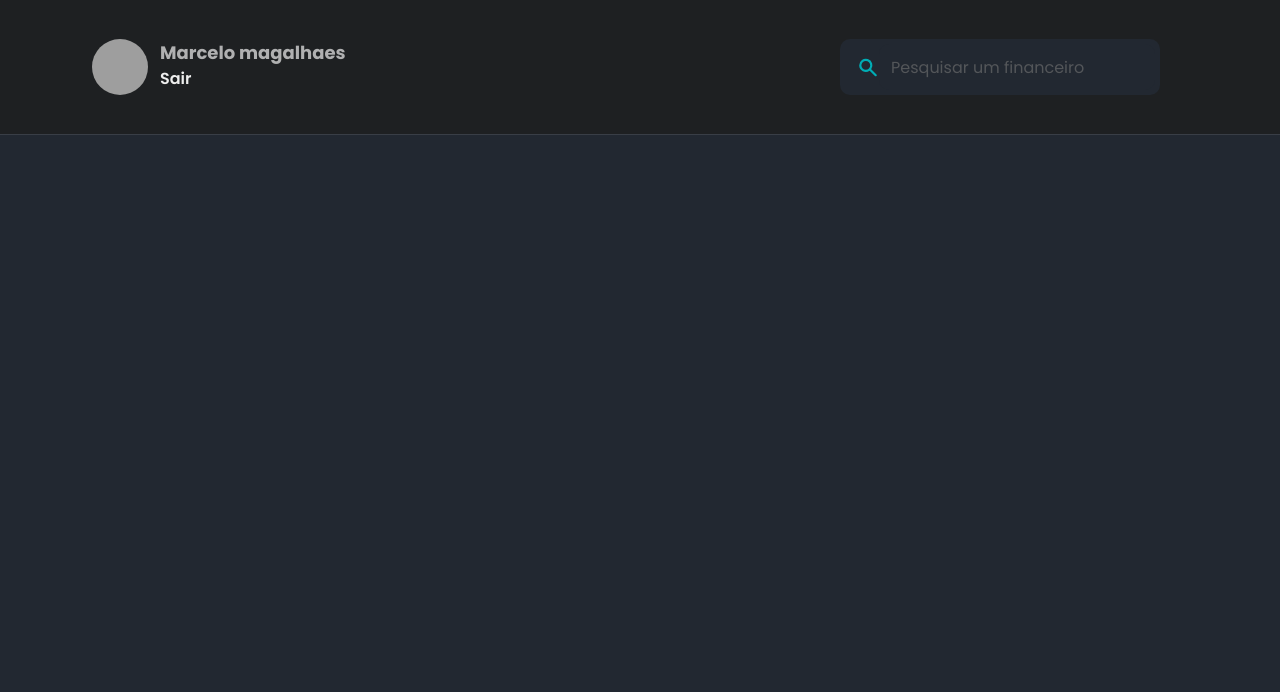
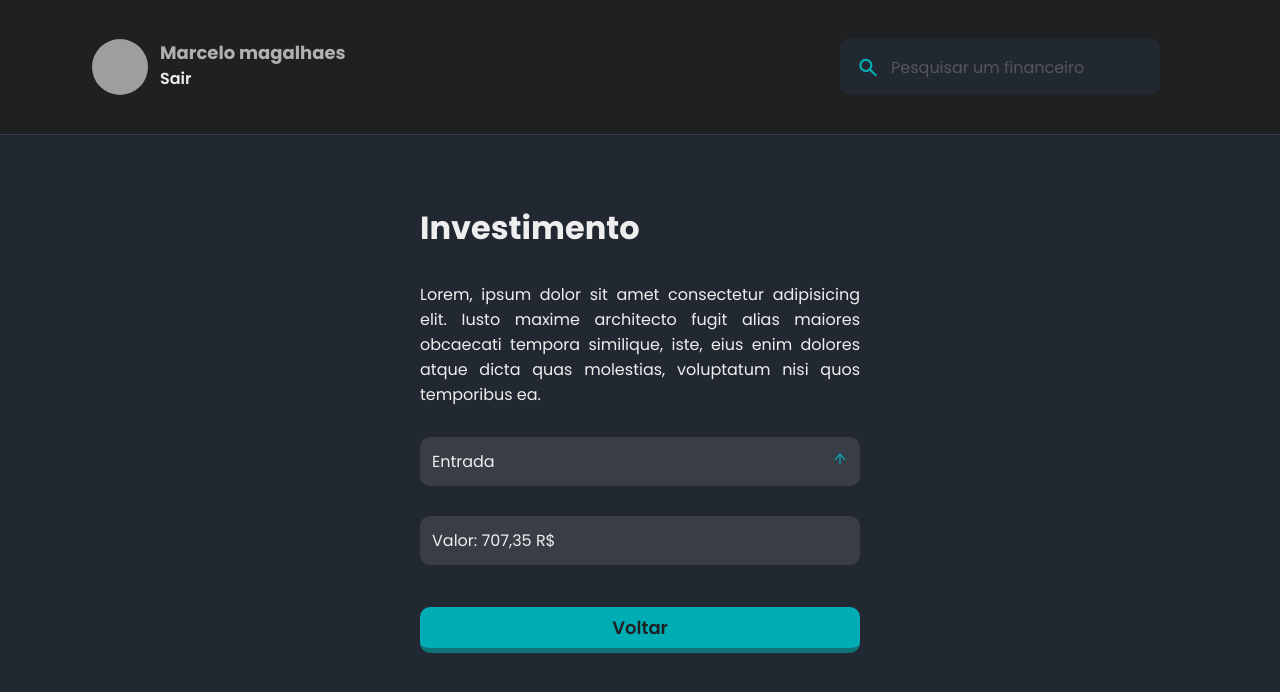
Before and after one commit to MarceloAlmd/Finance_Front_End, a React (Vite) app: page / in a window 1280 px wide. Shown: the top 692 px of the page. Built offline with nearby package versions, Linux system fonts and the light colour scheme; grey boxes are pictures that could not be loaded.

Commit message:
financial details finish

```diff
--- a/src/pages/FinancialDetails/index.jsx
+++ b/src/pages/FinancialDetails/index.jsx
@@ -1,9 +1,35 @@
-import { Container } from "./styles";
+import {AiOutlineArrowUp} from 'react-icons/ai'
+import { Container, Content} from "./styles";
 import { Header } from "../../components/header";
+import {Button} from '../../components/button'
 export function FinancialDetails () {
     return(
         <Container>
             <Header />
+            <main>
+                <Content>
+                    <h1>Investimento</h1>
+                    <p>
+                        Lorem, ipsum dolor sit amet consectetur adipisicing elit.
+                        Iusto maxime architecto fugit alias maiores obcaecati
+                        tempora similique, iste, eius enim dolores
+                        atque dicta quas molestias, voluptatum nisi quos temporibus ea.
+                    </p>
+
+
+                    <div>
+                        Entrada
+                        <span>
+                            <AiOutlineArrowUp />
+                        </span>
+                    </div>
+
+                    <p>
+                        Valor: 707,35 R$
+                    </p>
+                    <Button title="Voltar" />
+                </Content>
+            </main>
         </Container>
     )
 }
--- a/src/pages/FinancialDetails/styles.js
+++ b/src/pages/FinancialDetails/styles.js
@@ -9,4 +9,51 @@ export const Container = styled.div`
         "header"
         "content"
     ;
+
+    > main {
+        grid-area: content;
+        overflow-y: auto;
+        padding: 64px 0;
+    }
+
 `;
+
+export const Content = styled.div`
+    border-radius: 10PX;
+    max-width: 450px;
+
+    margin: 0 auto;
+    padding: 5px;
+
+    display: flex;
+    flex-direction: column;
+    gap: 30px;
+
+    > div {
+        background: ${({theme}) => theme.COLORS.BACKGROUND_400};
+        border-radius: 10px;
+        padding:12px;
+        display: flex;
+        align-items: center;
+        justify-content: space-between;
+        > span {
+            color: ${({theme}) => theme.COLORS.GREEN_300};
+        }
+    }
+
+    > p {
+        text-align: justify;
+    }
+
+    > p:nth-child(4) {
+        background: ${({theme}) => theme.COLORS.BACKGROUND_400};
+        border-radius: 10px;
+        padding:12px;
+    }
+
+    > button {
+        align-self: center;
+        width: 100%;
+    }
+
+`;
```
